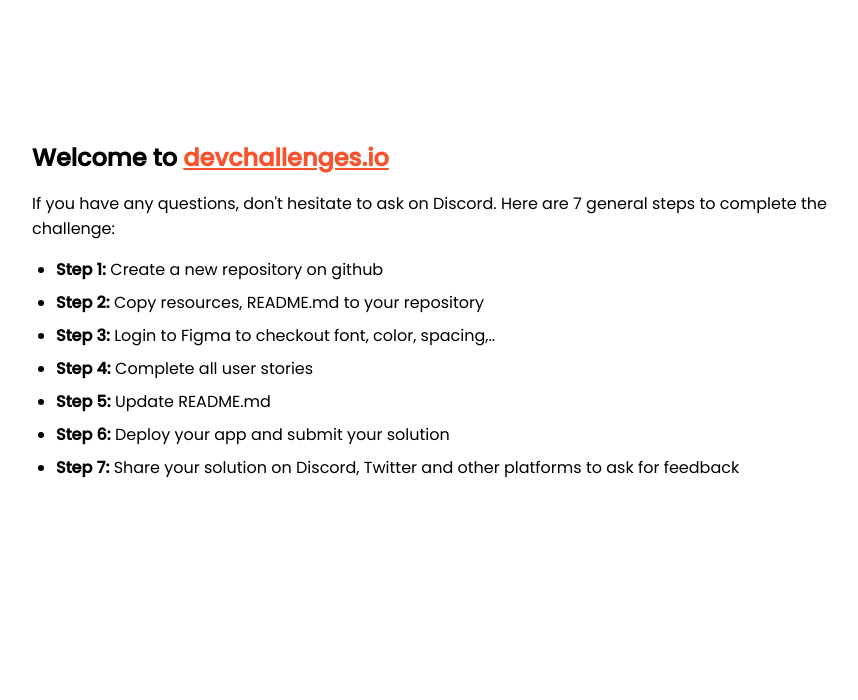
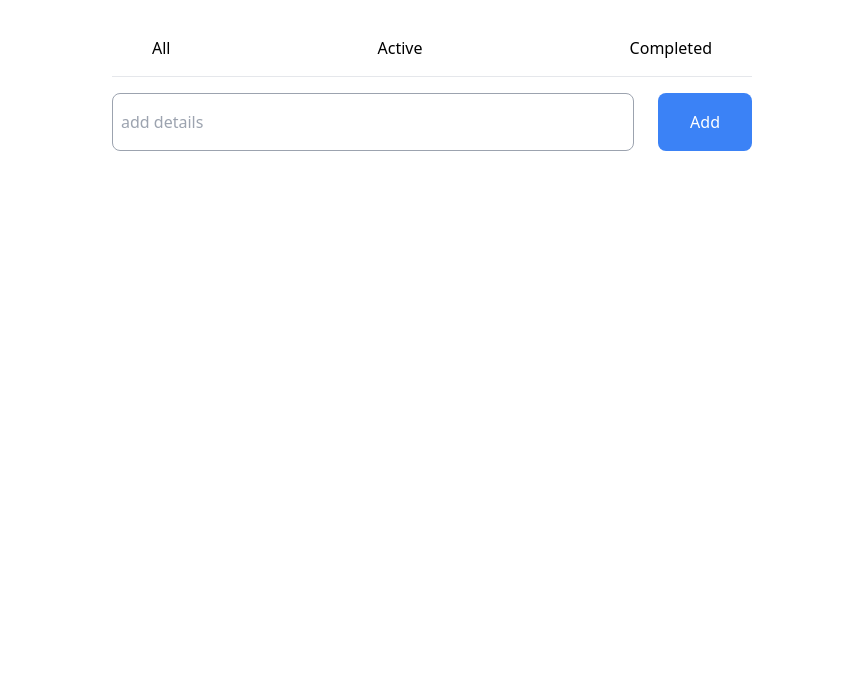
Before and after one commit to bonfiglioalessio/todoapp, a plain HTML site: page index.html in a window 1280 px wide. Shown: the part 100-800 px from the top of the page, without its empty margins (208-1066 px from the left). Drawn offline with nearby package versions, Linux system fonts and the light colour scheme.

Commit message:
Creo il boilerplate

```diff
--- a/index.html
+++ b/index.html
@@ -20,76 +20,25 @@
       href="https://fonts.googleapis.com/css2?family=Poppins:wght@400;500&display=swap"
       rel="stylesheet"
     />
+    <link href="https://unpkg.com/tailwindcss@^1.0/dist/tailwind.min.css" rel="stylesheet">
 
-    <title>Devchallenges</title>
+    <title>Todo App - Devchallenges</title>
 
-    <style>
-      body {
-        font-family: "Poppins", sans-serif;
-      }
-
-      ul {
-        padding-left: 24px;
-      }
-
-      li {
-        margin-bottom: 8px;
-      }
-
-      .welcome {
-        max-width: 800px;
-        margin: 0 auto;
-      }
-
-      .welcome-text {
-        margin-top: 30vh;
-        font-weight: 500;
-      }
-
-      .welcome-text p {
-        font-size: 1rem;
-        font-weight: 400;
-      }
-
-      .welcome-text h1 {
-        font-size: 1.5rem;
-      }
-
-      .welcome-text a {
-        color: #f7542e;
-      }
-    </style>
   </head>
   <body>
-    <div class="welcome">
-      <div class="welcome-text">
-        <h1>
-          Welcome to
-          <a href="https://devchallenges.io/" target="_blank"
-            >devchallenges.io</a
-          >
-        </h1>
+    <div class="max-w-2xl m-auto px-4">
+    <h1 class="text-center my-10 text-4xl font-medium">#todo</h1>
 
-        <p>
-          If you have any questions, don't hesitate to ask on Discord. Here are
-          7 general steps to complete the challenge:
-        </p>
-      </div>
+    <ul class="flex justify-between align-center border-b text-center px-6">
+      <li class="p-4">All</li>
+      <li class="p-4">Active</li>
+      <li class="p-4">Completed</li>
+    </ul>
 
-      <ul>
-        <li><b>Step 1:</b> Create a new repository on github</li>
-        <li><b>Step 2:</b> Copy resources, README.md to your repository</li>
-        <li>
-          <b>Step 3:</b> Login to Figma to checkout font, color, spacing,..
-        </li>
-        <li><b>Step 4:</b> Complete all user stories</li>
-        <li><b>Step 5:</b> Update README.md</li>
-        <li><b>Step 6:</b> Deploy your app and submit your solution</li>
-        <li>
-          <b>Step 7:</b> Share your solution on Discord, Twitter and other
-          platforms to ask for feedback
-        </li>
-      </ul>
+    <div class="flex my-4">
+      <input class="w-full border rounded-lg py-4 px-2 border-gray-400 placeholder:font-light" type="text" placeholder="add details">
+      <button type="button" class="bg-blue-500 text-white rounded-lg py-4 px-8 ml-6">Add</button>
+    </div>
     </div>
   </body>
 </html>
```
